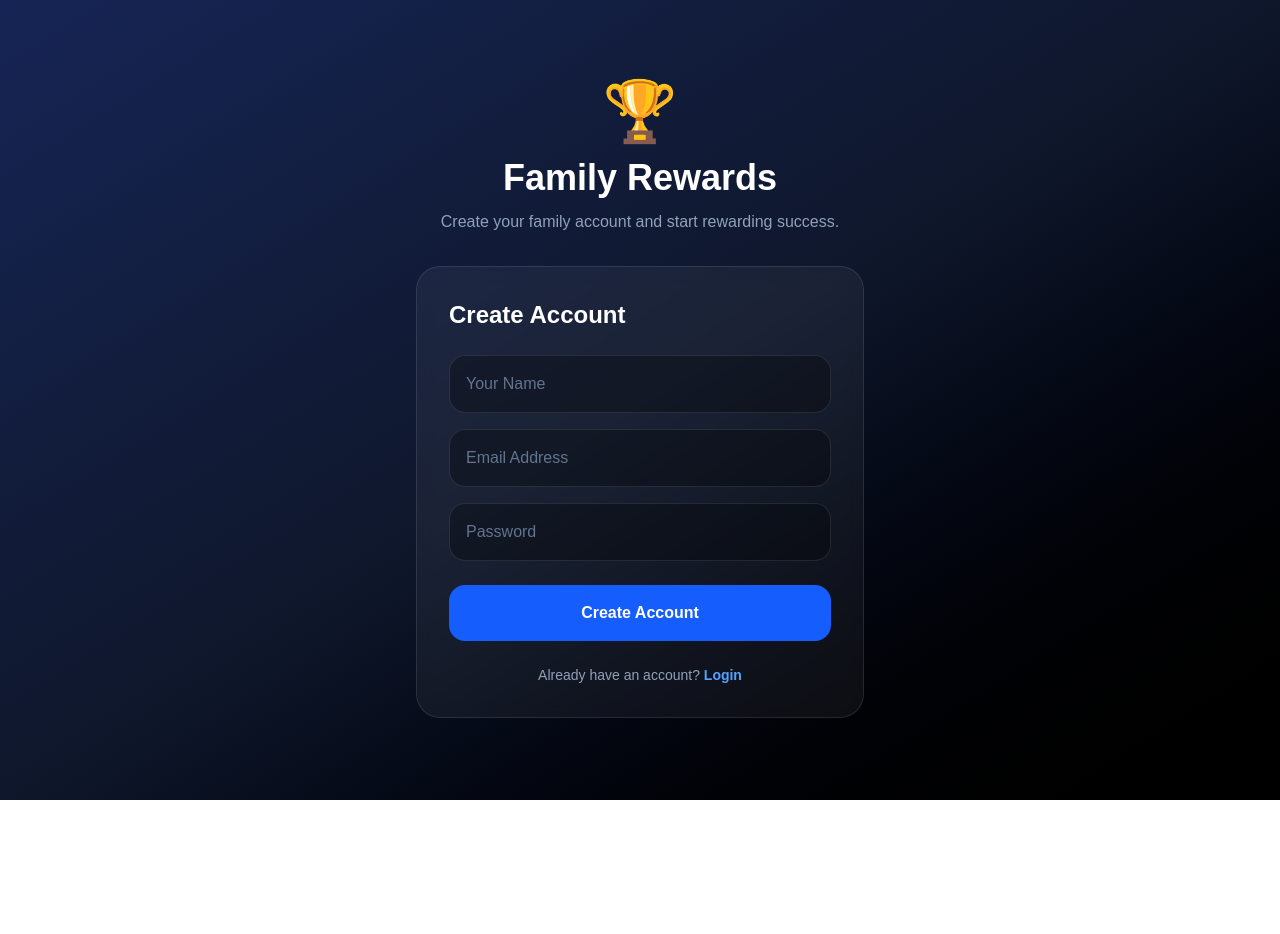
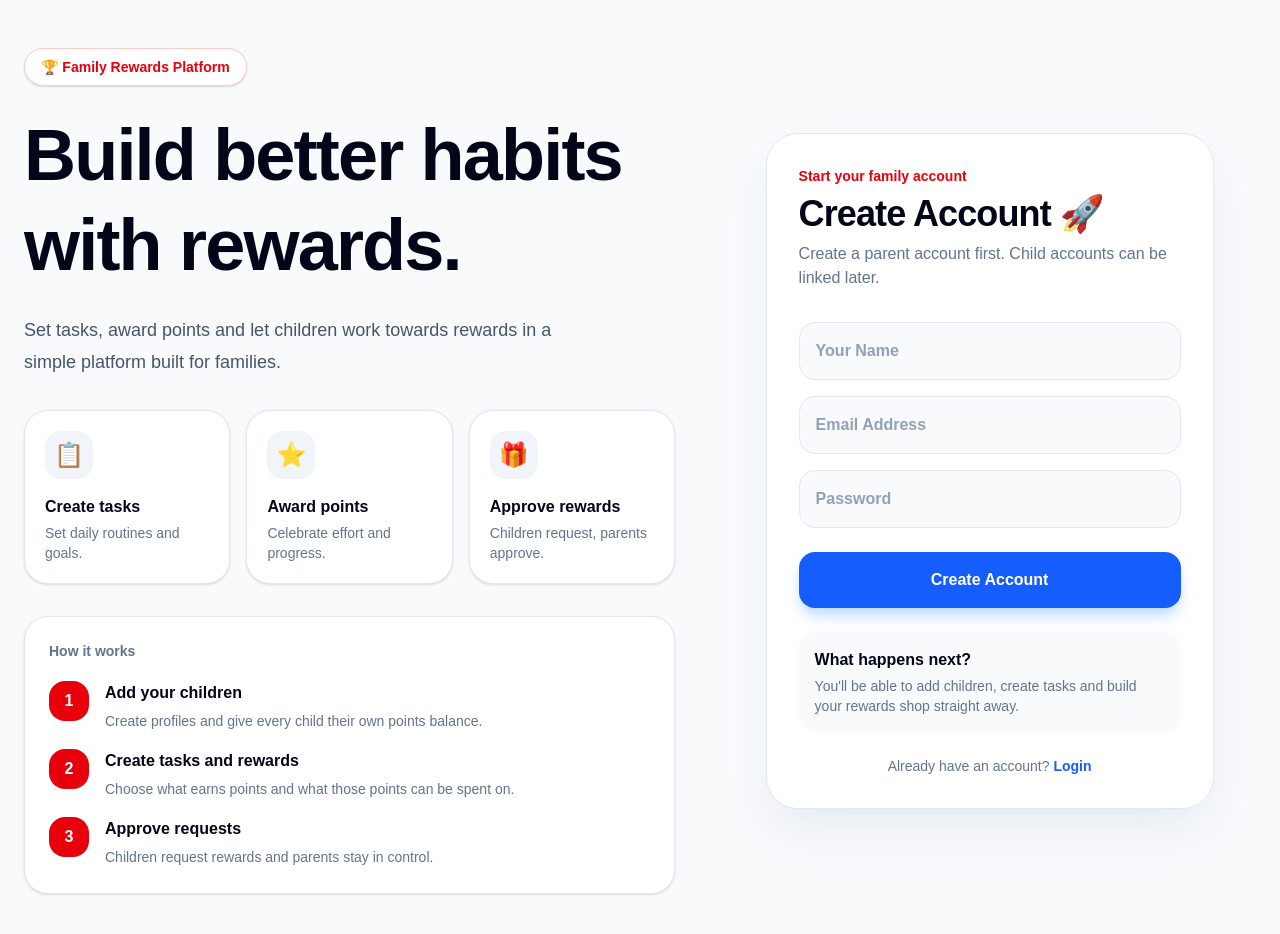
Before and after one commit to imdavidj13-droid/family-rewards-platform, a Next.js app: page /signup in a window 1280 px wide. Shown: the top 934 px of the page. Before the commit the page ends 800 px from the top, so only its background shows below. Built offline with nearby package versions, Linux system fonts and the light colour scheme; no server answers.

Commit message:
Create premium landing style signup page

```diff
--- a/app/signup/page.tsx
+++ b/app/signup/page.tsx
@@ -40,42 +40,111 @@ export default function SignupPage() {
     setMessage("Account created successfully!");
   }
 
+  function FeatureCard({
+  icon,
+  title,
+  text,
+}: {
+  icon: string;
+  title: string;
+  text: string;
+}) {
   return (
-  <main className="flex min-h-screen items-center justify-center bg-gradient-to-br from-blue-950 via-slate-900 to-black p-6">
-    <div className="w-full max-w-md">
-      <div className="mb-8 text-center">
-        <div className="mb-4 text-6xl">🏆</div>
+    <div className="rounded-3xl border border-slate-200 bg-white p-5 shadow-sm">
+      <div className="mb-4 flex h-12 w-12 items-center justify-center rounded-2xl bg-slate-100 text-2xl">
+        {icon}
+      </div>
+      <h3 className="font-black">{title}</h3>
+      <p className="mt-1 text-sm text-slate-500">{text}</p>
+    </div>
+  );
+}
 
-        <h1 className="text-4xl font-black text-white">
-          Family Rewards
+function Step({
+  number,
+  title,
+  text,
+}: {
+  number: string;
+  title: string;
+  text: string;
+}) {
+  return (
+    <div className="flex gap-4">
+      <div className="flex h-10 w-10 shrink-0 items-center justify-center rounded-2xl bg-red-600 font-black text-white">
+        {number}
+      </div>
+
+      <div>
+        <h3 className="font-black">{title}</h3>
+        <p className="mt-1 text-sm leading-6 text-slate-500">{text}</p>
+      </div>
+    </div>
+  );
+}
+
+ return (
+  <main className="min-h-screen bg-[#F8FAFC] text-slate-950">
+    <div className="mx-auto grid min-h-screen max-w-7xl items-center gap-12 px-6 py-12 lg:grid-cols-[1.1fr_0.9fr]">
+      <section>
+        <div className="mb-6 inline-flex items-center gap-2 rounded-full border border-red-200 bg-white px-4 py-2 text-sm font-black text-red-600 shadow-sm">
+          🏆 Family Rewards Platform
+        </div>
+
+        <h1 className="max-w-2xl text-5xl font-black leading-tight tracking-tight md:text-7xl">
+          Build better habits with rewards.
         </h1>
 
-        <p className="mt-3 text-slate-400">
-          Create your family account and start rewarding success.
+        <p className="mt-6 max-w-xl text-lg leading-8 text-slate-600">
+          Set tasks, award points and let children work towards rewards in a
+          simple platform built for families.
+        </p>
+
+        <div className="mt-8 grid max-w-2xl gap-4 sm:grid-cols-3">
+          <FeatureCard icon="📋" title="Create tasks" text="Set daily routines and goals." />
+          <FeatureCard icon="⭐" title="Award points" text="Celebrate effort and progress." />
+          <FeatureCard icon="🎁" title="Approve rewards" text="Children request, parents approve." />
+        </div>
+
+        <div className="mt-8 rounded-3xl border border-slate-200 bg-white p-6 shadow-sm">
+          <p className="text-sm font-black text-slate-500">How it works</p>
+
+          <div className="mt-5 space-y-4">
+            <Step number="1" title="Add your children" text="Create profiles and give every child their own points balance." />
+            <Step number="2" title="Create tasks and rewards" text="Choose what earns points and what those points can be spent on." />
+            <Step number="3" title="Approve requests" text="Children request rewards and parents stay in control." />
+          </div>
+        </div>
+      </section>
+
+      <section className="mx-auto w-full max-w-md">
+        <div className="rounded-[2rem] border border-slate-200 bg-white p-8 shadow-2xl shadow-slate-200">
+          <div className="mb-8">
+            <p className="text-sm font-black text-red-600">Start your family account</p>
+            <h2 className="mt-2 text-4xl font-black tracking-tight">
+              Create Account 🚀
+            </h2>
+            <p className="mt-2 text-slate-500">
+              Create a parent account first. Child accounts can be linked later.
             </p>
           </div>
 
-      <div className="rounded-3xl border border-white/10 bg-white/5 p-8 backdrop-blur-sm">
-        <h2 className="mb-6 text-2xl font-black text-white">
-          Create Account
-        </h2>
-
           <input
-          className="mb-4 w-full rounded-2xl border border-white/10 bg-black/30 p-4 text-white placeholder-slate-500 outline-none focus:border-blue-500"
+            className="mb-4 w-full rounded-2xl border border-slate-200 bg-slate-50 p-4 font-bold outline-none transition placeholder:text-slate-400 focus:border-blue-500 focus:bg-white"
             placeholder="Your Name"
             value={name}
             onChange={(e) => setName(e.target.value)}
           />
 
           <input
-          className="mb-4 w-full rounded-2xl border border-white/10 bg-black/30 p-4 text-white placeholder-slate-500 outline-none focus:border-blue-500"
+            className="mb-4 w-full rounded-2xl border border-slate-200 bg-slate-50 p-4 font-bold outline-none transition placeholder:text-slate-400 focus:border-blue-500 focus:bg-white"
             placeholder="Email Address"
             value={email}
             onChange={(e) => setEmail(e.target.value)}
           />
 
           <input
-          className="mb-6 w-full rounded-2xl border border-white/10 bg-black/30 p-4 text-white placeholder-slate-500 outline-none focus:border-blue-500"
+            className="mb-6 w-full rounded-2xl border border-slate-200 bg-slate-50 p-4 font-bold outline-none transition placeholder:text-slate-400 focus:border-blue-500 focus:bg-white"
             type="password"
             placeholder="Password"
             value={password}
@@ -84,27 +153,35 @@ export default function SignupPage() {
 
           <button
             onClick={signUp}
-          className="w-full rounded-2xl bg-blue-600 p-4 font-black text-white transition hover:bg-blue-500"
+            className="w-full rounded-2xl bg-blue-600 p-4 font-black text-white shadow-lg shadow-blue-200 transition hover:-translate-y-0.5 hover:bg-blue-500"
           >
             Create Account
           </button>
 
           {message && (
-          <p className="mt-4 text-center font-bold text-slate-300">
+            <p className="mt-4 rounded-2xl bg-blue-50 p-3 text-center font-bold text-blue-600">
               {message}
             </p>
           )}
 
-        <p className="mt-6 text-center text-sm text-slate-400">
+          <div className="mt-6 rounded-2xl bg-slate-50 p-4">
+            <p className="font-black">What happens next?</p>
+            <p className="mt-1 text-sm text-slate-500">
+              You&apos;ll be able to add children, create tasks and build your
+              rewards shop straight away.
+            </p>
+          </div>
+
+          <p className="mt-6 text-center text-sm text-slate-500">
             Already have an account?{" "}
-          <a
-            href="/login"
-            className="font-bold text-blue-400 hover:text-blue-300"
-          >
+            <a href="/login" className="font-black text-blue-600 hover:text-blue-500">
               Login
             </a>
           </p>
         </div>
+      </section>
     </div>
   </main>
-);}
+);
+
+}
```
Lines whose indentation alone changed are shown as unchanged.
